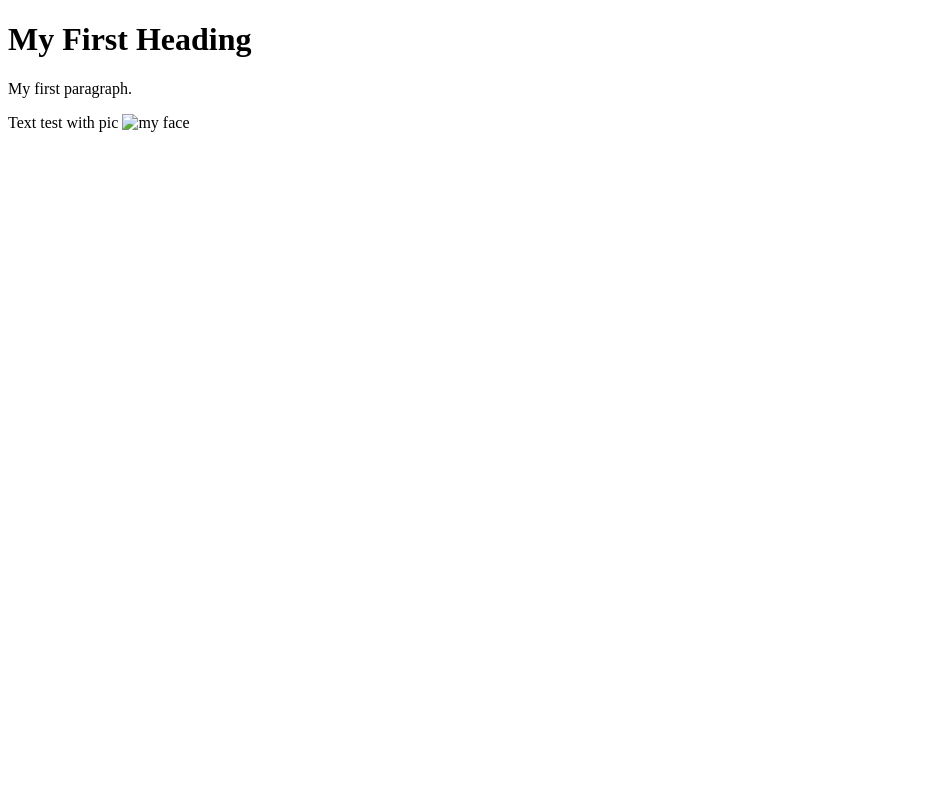
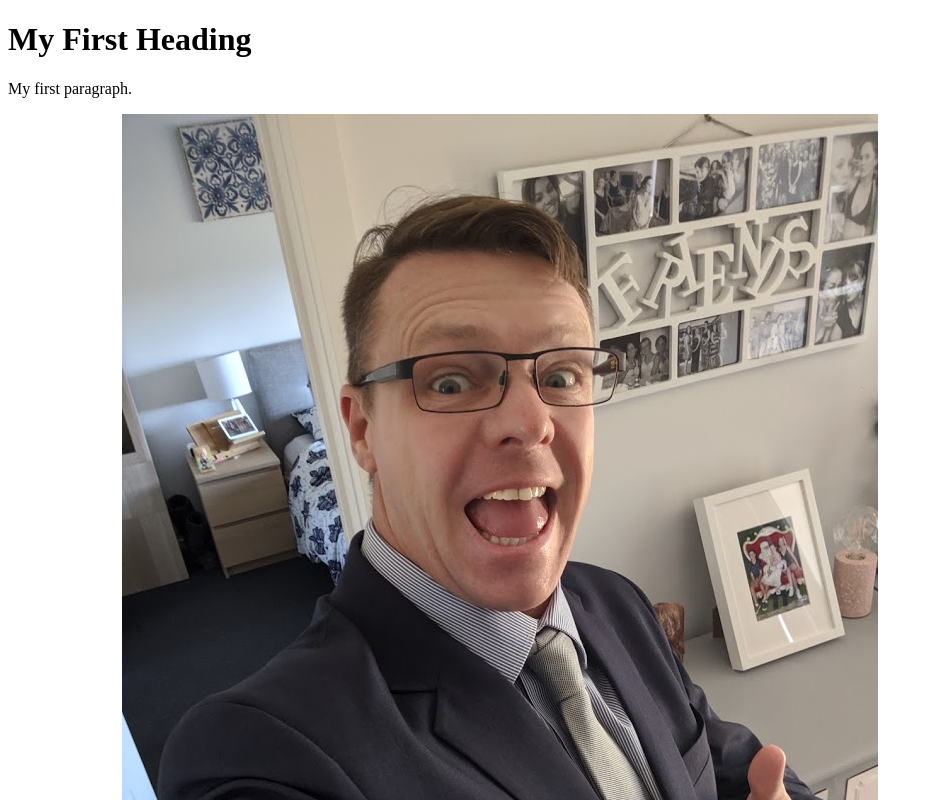
Before and after one commit to Scoot-uni/test, a plain HTML site: page index.html in a window 1280 px wide. Shown: the top 800 px of the page, without its empty margins (0-933 px from the left). Drawn offline with Linux system fonts and the light colour scheme.

Commit message:
Update index.html

```diff
--- a/index.html
+++ b/index.html
@@ -5,6 +5,6 @@
 <h1>My First Heading</h1>
 <p>My first paragraph.</p>
 Text test with pic
-  <img src="headshot.JPG" alt="my face"
+  <img src="headshot.JPG.JPG" alt="my face"
 </body>
 </html>
```
